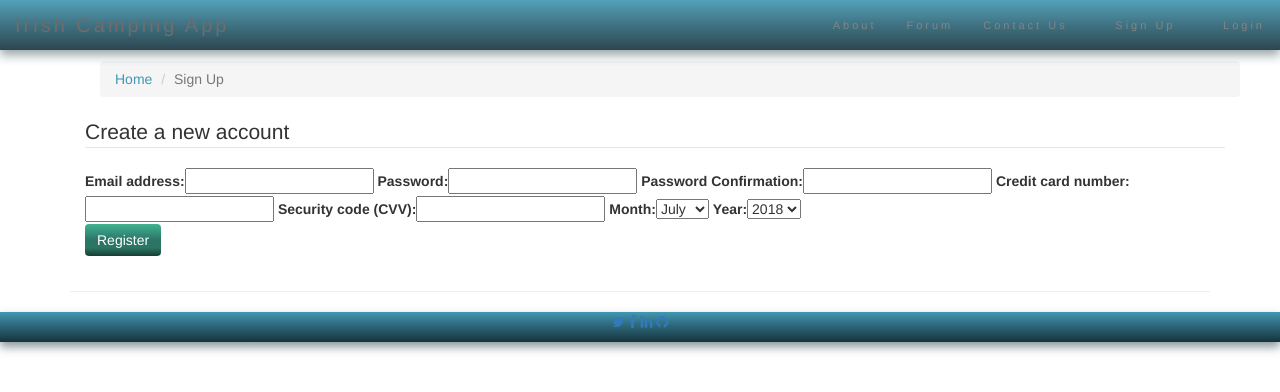
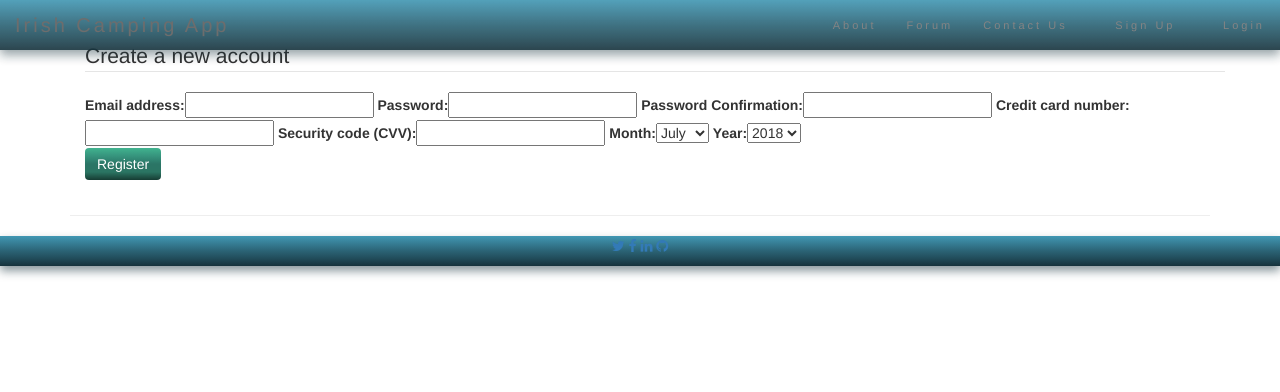
Before and after one commit to Aisling0/Irish_Camping_App, a Django app: page /register/ in a window 1280 px wide. Shown: the top 392 px of the page. Run offline with Django 3.2, Linux system fonts and the light colour scheme; some libraries are stand-ins or nearby versions; some web fonts are replaced.

Commit message:
carousel_img

```diff
--- a/templates/register.html
+++ b/templates/register.html
@@ -13,13 +13,6 @@
 {% endblock %}
 
 {% block content %}
-    <div class="container">
-        <h1></h1>
-        <ol class="breadcrumb">
-            <li class="breadcrumb-item"><a class="breadcrumbtab" href="{% url 'index' %}">Home</a></li>
-            <li class="breadcrumb-item active">Sign Up</li>
-        </ol>
-    </div>
     <form role="form" method="post" id="register-form" action="{% url 'register' %}">
         <div id="credit-card-errors" style="display:none">
             <div class="alert-message block-message error" id="stripe-error-message"></div>
```
